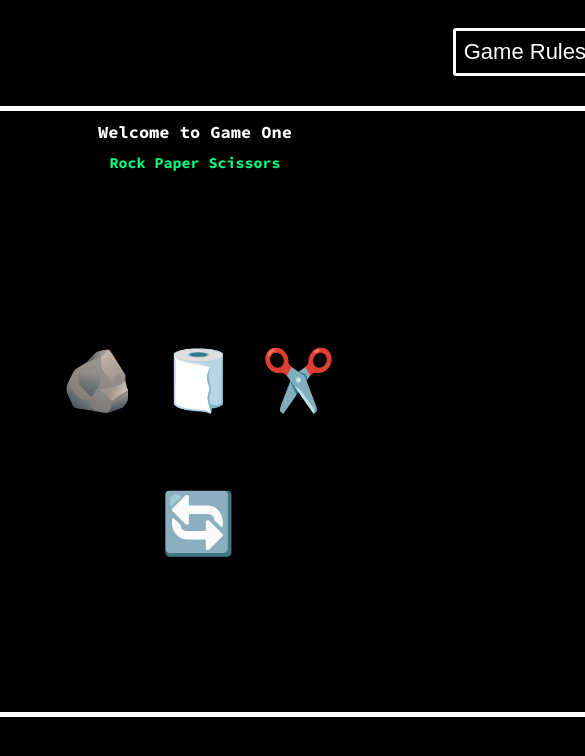
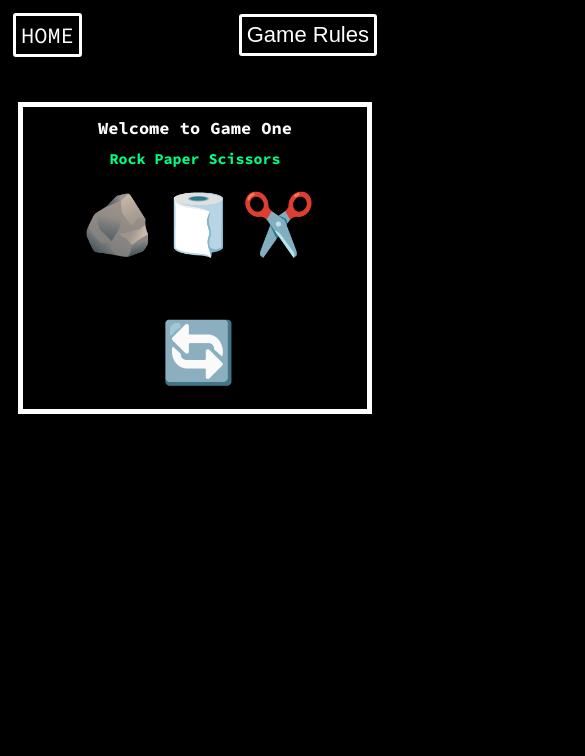
Before and after one commit to MikesCodingCreations/Portfolio2, a plain HTML site: page game1.html in a window 390 px wide. Shown: the top 756 px of the page, 585 px wide, since content can reach past the window. Drawn offline with Linux system fonts and the light colour scheme.

Commit message:
Changes made to Media Queries for mobile phones

```diff
--- a/css/style.css
+++ b/css/style.css
@@ -212,6 +212,7 @@ body {
 
   /* Extra small devices (phones, 600px and down) */
 @media only screen and (max-width: 600px) {
+    /* Main Page Media Queries */
     body {
         width: auto;
         height: auto;
@@ -228,8 +229,25 @@ body {
         text-align: center;
     }
 
+    .buttons {
+        gap: 0;
+    }
+
+    .main-page .buttons {
+        display: flex;
+        align-items: center;
+        justify-content: center;
+        flex-direction: column;
+    }
+
+    .main-page .buttons, .main-page-game1 .buttons {
+        padding: 0;
+        text-align: center;
+        margin-bottom: 5px;
+    }
+
     .buttons a {
-        font-size: 10px;
+        font-size: 8px;
         color: #fff;
         text-decoration: none;
         border: 3px solid white;
@@ -237,6 +255,55 @@ body {
         padding: 2px;
         margin: 5px;
     }
+
+    /* Game1 Media Queries */
+
+    body {
+        width: auto;
+    }
+
+    .game1-wrapper {
+        width: 100%;
+        height: 100%;
+    }
+
+    .home-and-rules-buttons a{
+        font-size: 22px;
+        margin: 5px;
+        padding: 5px;
+    }
+
+    #show-rules-btn {
+        margin: 5px;
+        padding: 5px;
+    }
+
+    .main-page-game1{
+        max-width: 100%;
+        padding: 0 10px;
+        margin-top: 40px;
+    }
+
+    .rps-container {
+        width: 90%;
+        height: 90%;
+    }
+
+    /* Popup button */
+    .popup .content {
+        width: 300px;
+        height: 225px;
+    }
+
+    .popup .close-btn {
+    right: 10px;
+    top: 7px;
+    width: 20px;
+    height: 20px;
+    line-height: 20px;
+    font-size: 20px;
+    }
+
 }
 
   /* Small devices (portrait tablets and large phones, 600px and up) */
```
Also changed, not shown: game1.html (+0 -1 lines).
